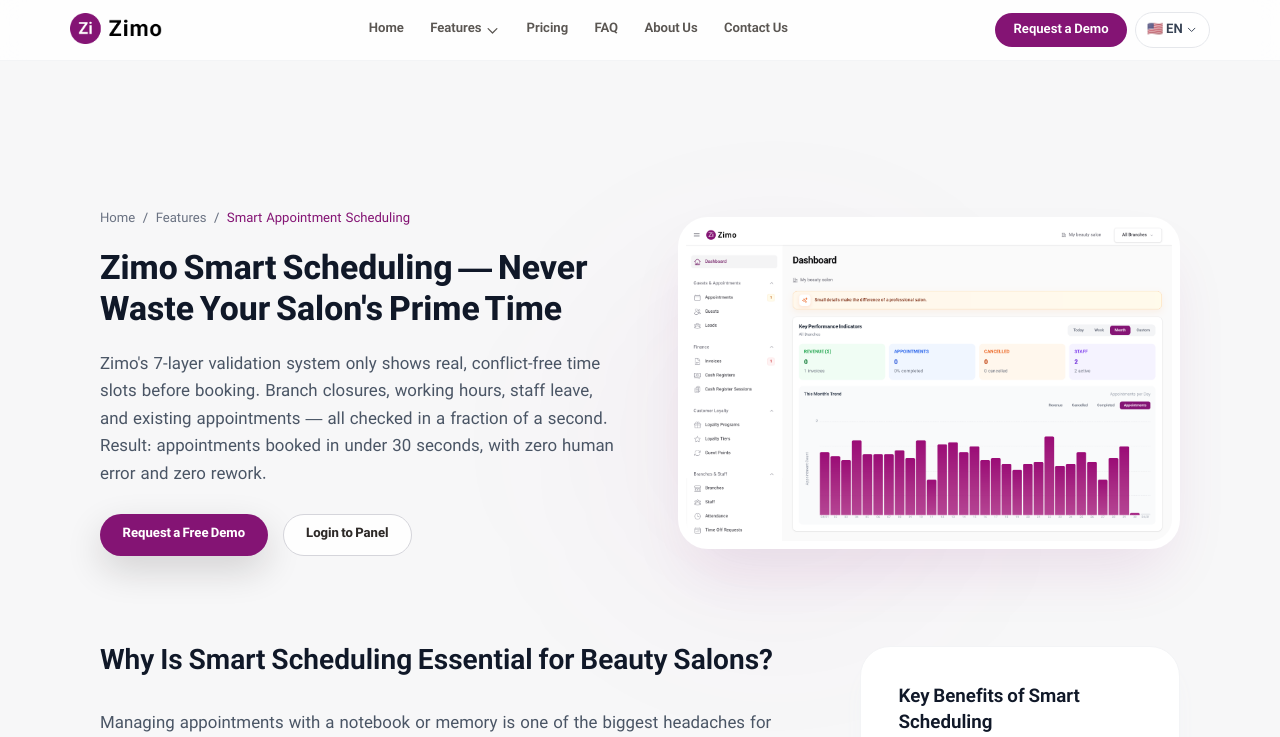
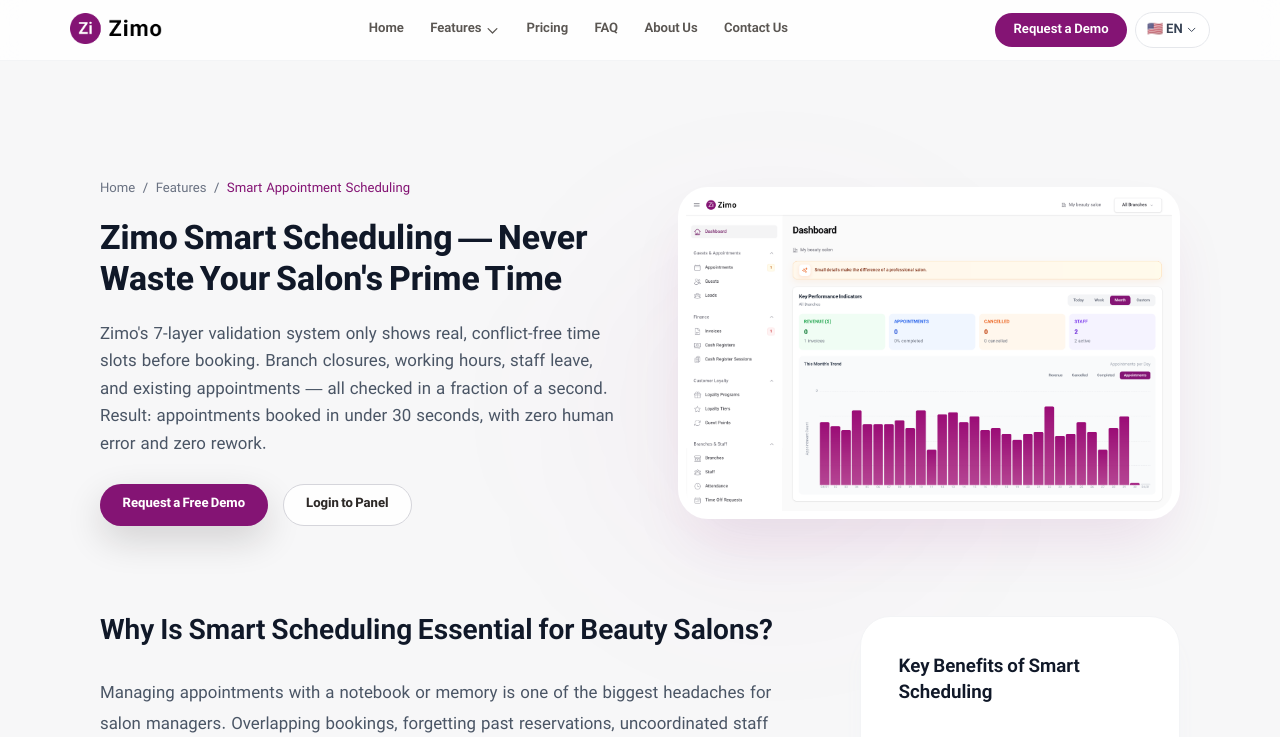
Before and after one commit to mehdijalalii/zimo-frontend, a Next.js app: page /en/feature/appointments in a window 1280 px wide. Shown: the top 737 px of the page. Built offline with nearby package versions, Linux system fonts and the light colour scheme.

Commit message:
fix: reduce feature page top padding to match other pages

```diff
--- a/src/app/[locale]/feature/[slug]/page.tsx
+++ b/src/app/[locale]/feature/[slug]/page.tsx
@@ -114,7 +114,7 @@
   const faq = (feature.faq ?? []) as { q: string; a: string }[];
 
   return (
-    <section className="section-block pt-40 overflow-x-hidden">
+    <section className="section-block pt-32 overflow-x-hidden">
       <div className="mx-auto max-w-6xl">
         {/* Hero - Full width, 2 columns: text + image */}
         <div className="grid gap-12 lg:grid-cols-2 lg:items-center">
```
